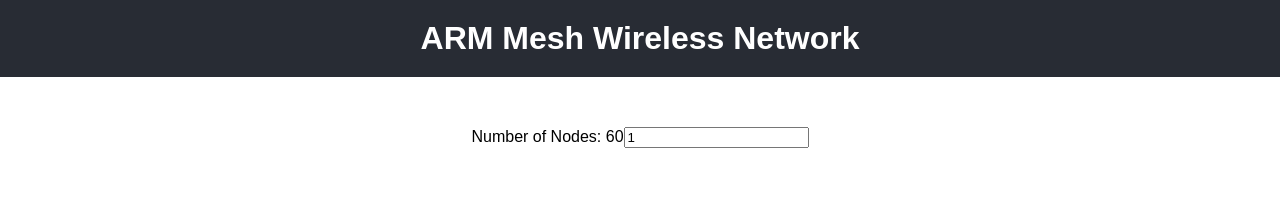
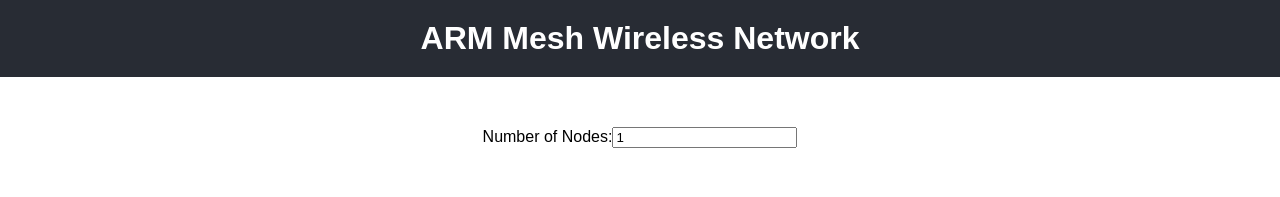
Before and after one commit to Shakofalltrades/ARM_LED_APP, a React (Create React App) app in the folder website v1/react-app/: page / in a window 1280 px wide. Both pictures are taken after a click on the button "Sensor Monitoring". Shown: the top 197 px of the page. Built offline with nearby package versions, Linux system fonts and the light colour scheme.

Commit message:
end of test

```diff
--- a/website v1/react-app/src/SensorMonitoring.js
+++ b/website v1/react-app/src/SensorMonitoring.js
@@ -24,7 +24,7 @@ function SensorMonitoring({ setActivePage }) {
   return (
     <div className="sensor-monitoring-container">
       <div className="input-container">
-        <label htmlFor="numNodes">Number of Nodes: 60</label>
+        <label htmlFor="numNodes">Number of Nodes:</label>
         <input
           type="number"
           id="numNodes"
```
